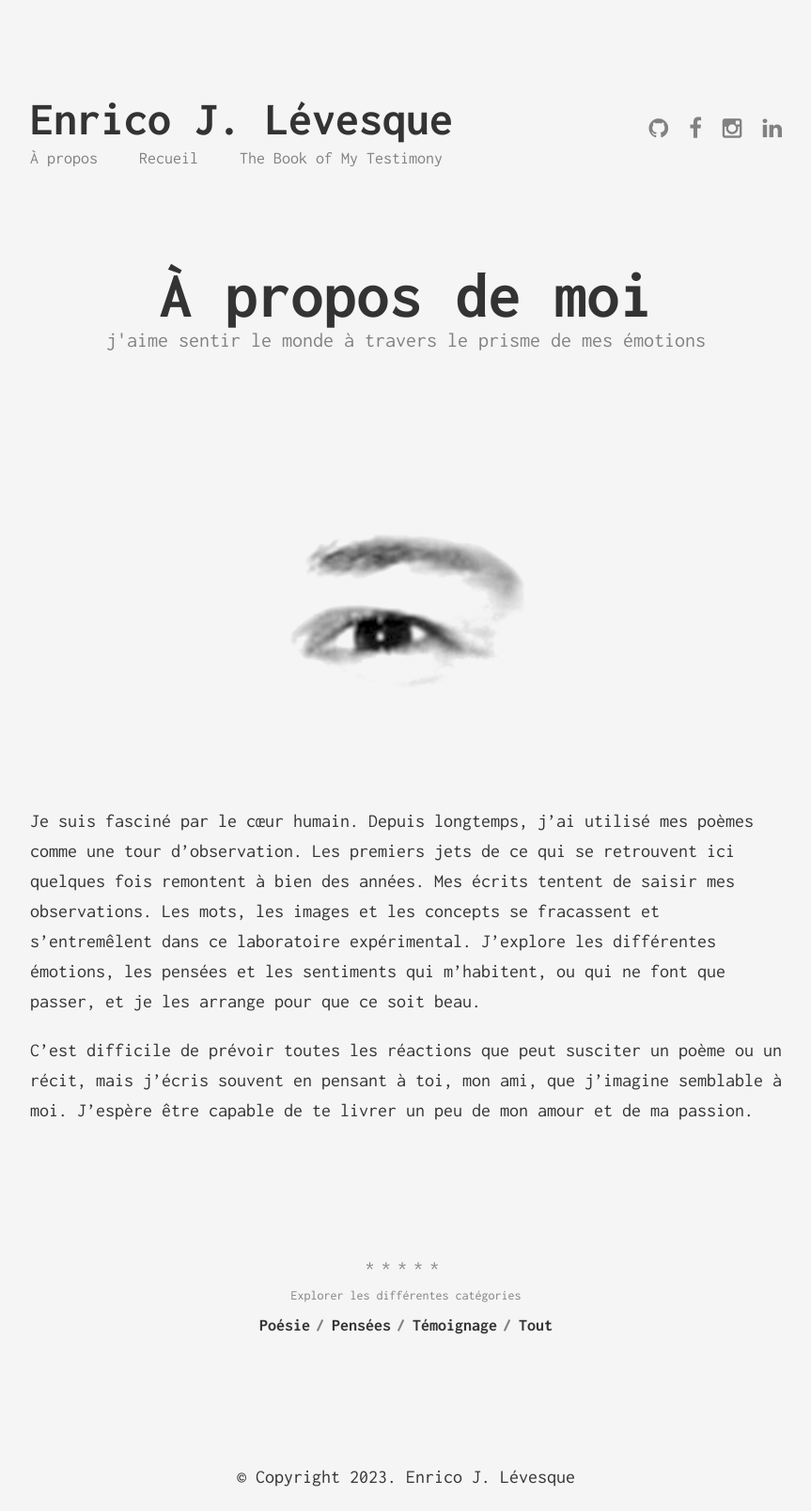
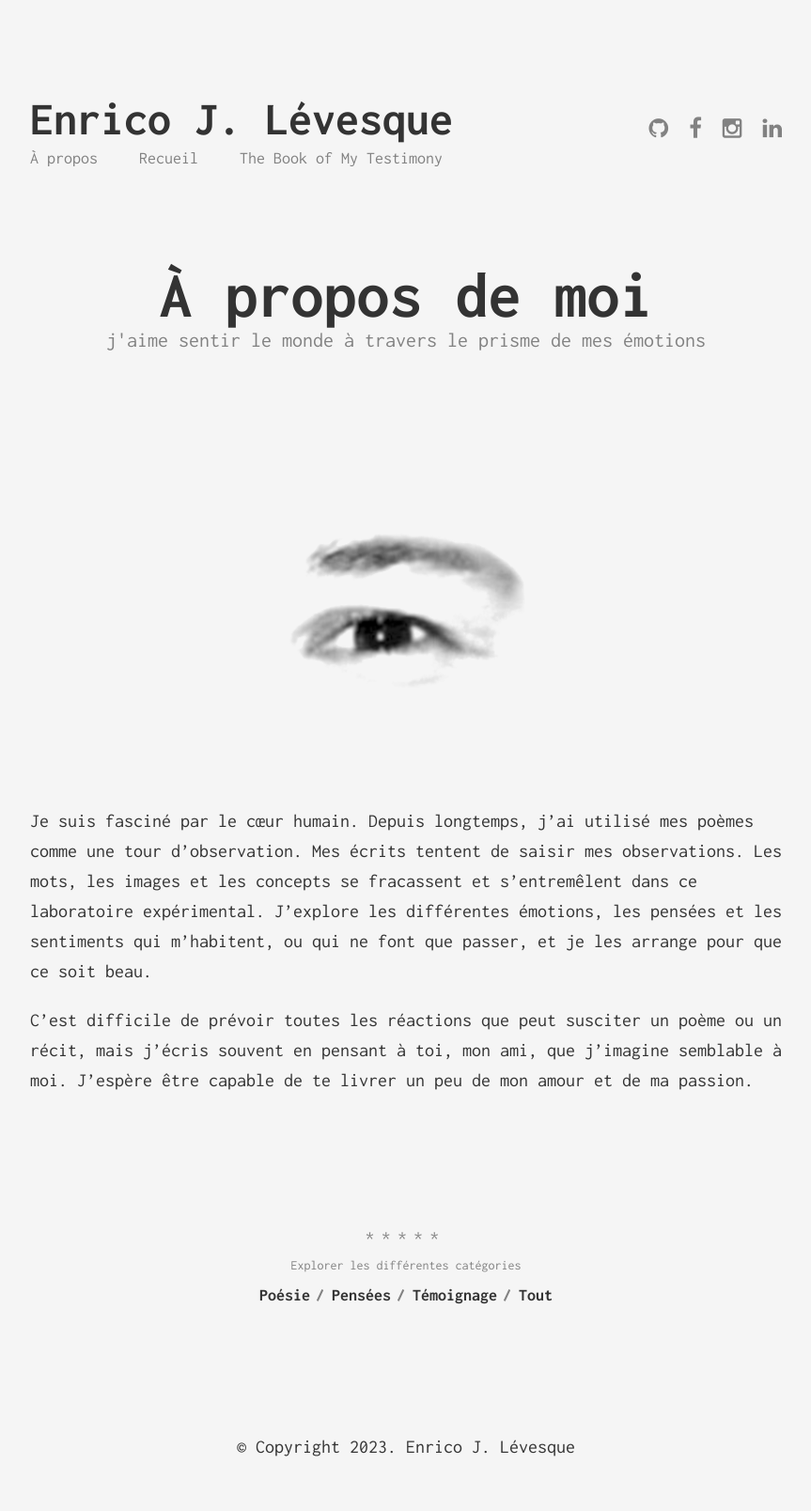
Before and after one commit to enricoJL/enricojl.github.io, a Jekyll site: the page built from about.md, in a window 1280 px wide. Shown: the whole page at 94% size, without its empty margins (208-1071 px from the left). Built offline with Jekyll 4.4.1, drawn with Linux system fonts in a browser that asks for light colours; after the commit the page ends 1576 px from its top, so only the background shows below that.

Commit message:
Update about.md

```diff
--- a/about.md
+++ b/about.md
@@ -9,6 +9,6 @@ permalink: /about/
 	<img src="{{site.baseurl}}/assets/transparent.png" width="40%">
 </center>
 
-Je suis fasciné par le cœur humain. Depuis longtemps, j’ai utilisé mes poèmes comme une tour d’observation. Les premiers jets de ce qui se retrouvent ici quelques fois remontent à bien des années. Mes écrits tentent de saisir mes observations. Les mots, les images et les concepts se fracassent et s’entremêlent dans ce laboratoire expérimental. J’explore les différentes émotions, les pensées et les sentiments qui m’habitent, ou qui ne font que passer, et je les arrange pour que ce soit beau.
+Je suis fasciné par le cœur humain. Depuis longtemps, j’ai utilisé mes poèmes comme une tour d’observation. Mes écrits tentent de saisir mes observations. Les mots, les images et les concepts se fracassent et s’entremêlent dans ce laboratoire expérimental. J’explore les différentes émotions, les pensées et les sentiments qui m’habitent, ou qui ne font que passer, et je les arrange pour que ce soit beau.
 
 C’est difficile de prévoir toutes les réactions que peut susciter un poème ou un récit, mais j’écris souvent en pensant à toi, mon ami, que j’imagine semblable à moi. J’espère être capable de te livrer un peu de mon amour et de ma passion.
```
